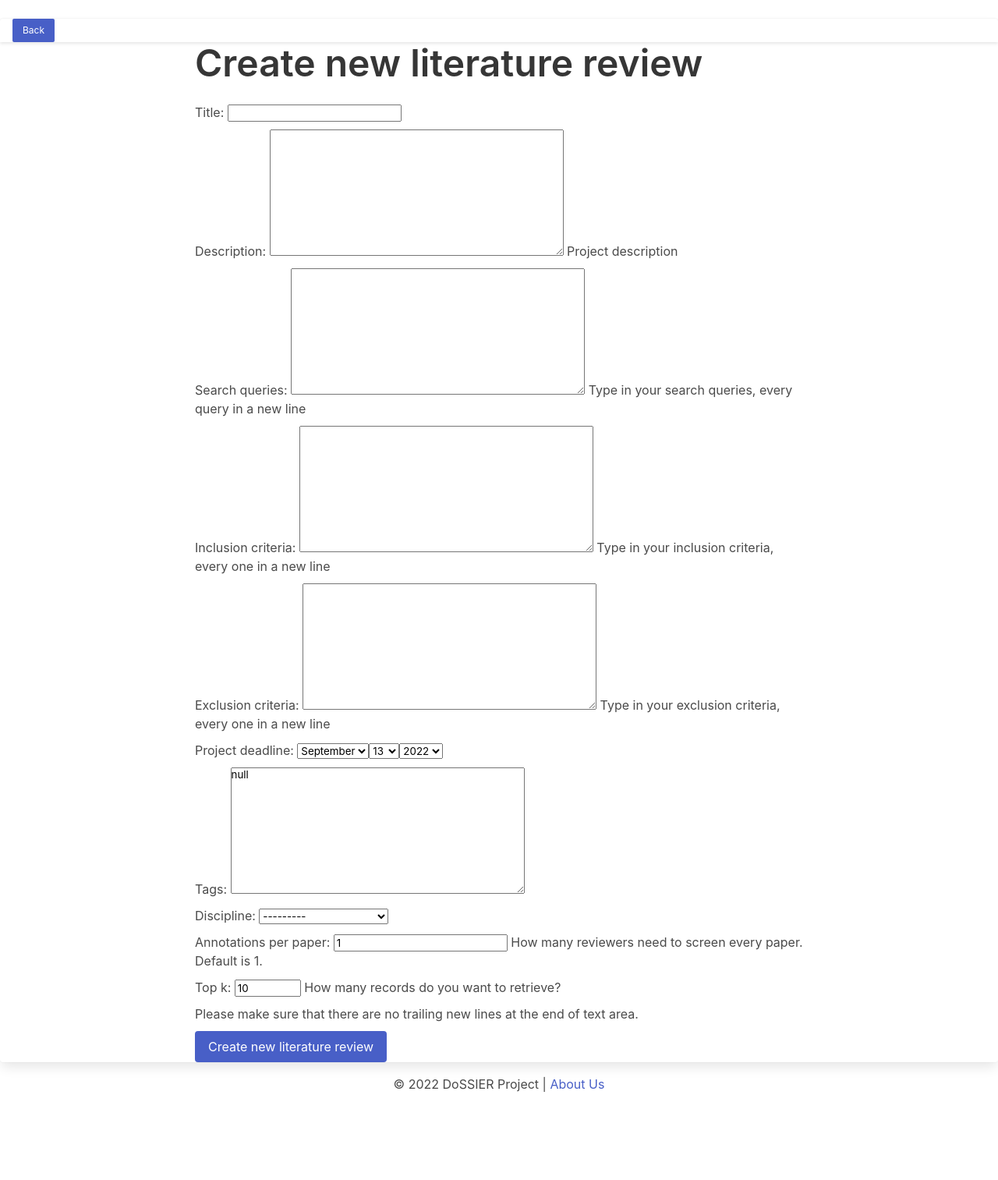
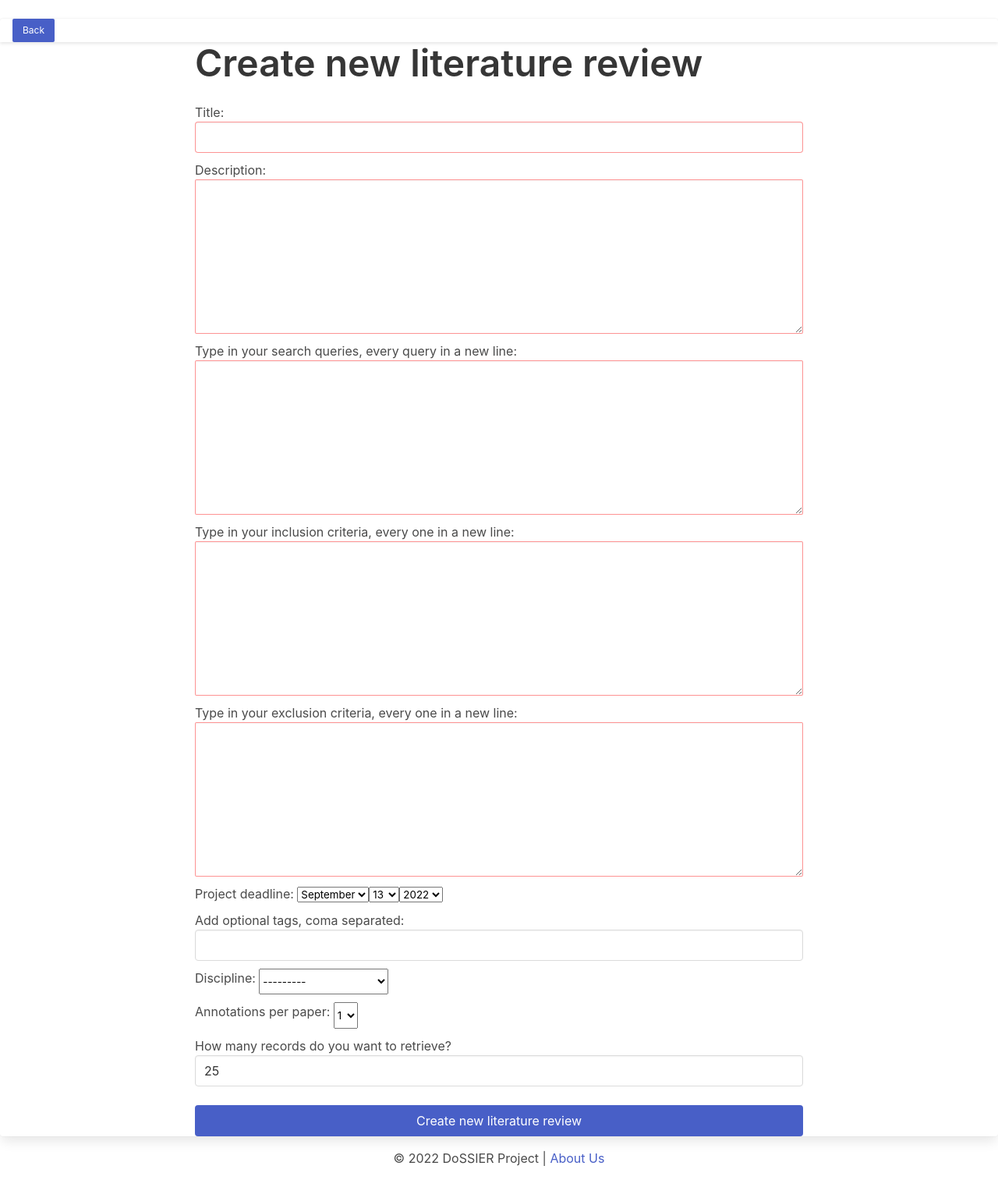
Before and after one commit to ProjectDossier/cruise-screening, a Django app: page /create_review/ in a window 1280 px wide. Shown: the part 60-1573 px from the top of the page at 78% size. Before the commit the page ends 1460 px from the top, so only its background shows below. Run offline with Django 3.2, Linux system fonts and the light colour scheme; the visitor is signed in with stand-in values (Sample User, id 1); data comes from the database, SQL or seed files in the repository; parts of the project's set-up code (start-up, migrations or seed data) failed here and were passed over.

Commit message:
feat(literature review): update review creation page

```diff
--- a/src/cruise_literature/citation_screening/forms.py
+++ b/src/cruise_literature/citation_screening/forms.py
@@ -4,39 +4,97 @@ import datetime
 from django import forms
 
 from .models import LiteratureReview, LiteratureReviewMember
-from django.contrib.postgres.forms import SimpleArrayField
+from django.contrib.postgres.forms import (
+    SimpleArrayField,
+    ValidationError,
+    prefix_validation_error,
+)
 from document_search.search_semantic_scholar import search_semantic_scholar
 from document_search.search_core import search_core
+from users.models import KnowledgeArea
+
+
+class ArrayFieldStripWhitespaces(SimpleArrayField):
+    """Overwrites SimpleArrayField to add a check for values provided in array.
+    All empty rows are removed."""
+
+    def to_python(self, value):
+        if isinstance(value, list):
+            items = value
+        elif value:
+            items = value.split(self.delimiter)
+        else:
+            items = []
+        errors = []
+        values = []
+        for index, item in enumerate(items):
+            if not item.strip():
+                continue
+            try:
+                values.append(self.base_field.to_python(item.strip()))
+            except ValidationError as error:
+                errors.append(
+                    prefix_validation_error(
+                        error,
+                        prefix=self.error_messages["item_invalid"],
+                        code="item_invalid",
+                        params={"nth": index},
+                    )
+                )
+        if errors:
+            raise ValidationError(errors)
+        return values
 
 
 class NewLiteratureReviewForm(forms.ModelForm):
-    title = forms.CharField()
-    search_queries = SimpleArrayField(
+    title = forms.CharField(
+        widget=forms.TextInput(attrs={"class": "input form_required"})
+    )
+    description = forms.CharField(
+        widget=forms.Textarea(attrs={"class": "textarea is-small form_required"})
+    )
+    search_queries = ArrayFieldStripWhitespaces(
         forms.CharField(),
         delimiter="\n",
-        widget=forms.Textarea(),
-        help_text="Type in your search queries, every query in a new line",
+        widget=forms.Textarea(attrs={"class": "textarea is-small form_required"}),
+        label="Type in your search queries, every query in a new line",
     )
-    inclusion_criteria = SimpleArrayField(
+    inclusion_criteria = ArrayFieldStripWhitespaces(
         forms.CharField(),
         delimiter="\n",
-        widget=forms.Textarea(),
-        help_text="Type in your inclusion criteria, every one in a new line",
+        widget=forms.Textarea(attrs={"class": "textarea is-small form_required"}),
+        label="Type in your inclusion criteria, every one in a new line",
     )
-    exclusion_criteria = SimpleArrayField(
+    exclusion_criteria = ArrayFieldStripWhitespaces(
         forms.CharField(),
         delimiter="\n",
-        widget=forms.Textarea(),
-        help_text="Type in your exclusion criteria, every one in a new line",
+        widget=forms.Textarea(attrs={"class": "textarea is-small form_required"}),
+        label="Type in your exclusion criteria, every one in a new line",
+    )
+    project_deadline = forms.DateField(
+        initial=datetime.date.today,
+        widget=forms.SelectDateWidget(years=range(2020, 2030)),
+    )
+    tags = ArrayFieldStripWhitespaces(
+        forms.CharField(),
+        delimiter=",",
+        widget=forms.TextInput(attrs={"class": "input"}),
+        label="Add optional tags, coma separated",
+    )
+    discipline = forms.ModelChoiceField(
+        queryset=KnowledgeArea.objects.all(),
+        widget=forms.Select(attrs={"class": "select"}),
+    )
+    annotations_per_paper = forms.ChoiceField(
+        choices=[(1, 1), (2, 2), (3, 3)], widget=forms.Select(attrs={"class": "select"})
     )
     top_k = forms.IntegerField(
-        initial=10,
+        initial=25,
         max_value=200,
         min_value=10,
-        help_text="How many records do you want to retrieve?",
+        label="How many records do you want to retrieve?",
+        widget=forms.NumberInput(attrs={"class": "input"})
     )
-    project_deadline = forms.DateField(initial=datetime.date.today,
-                                       widget=forms.SelectDateWidget(years=range(2020, 2030)))
 
     class Meta:
         model = LiteratureReview
@@ -64,7 +122,10 @@ class NewLiteratureReviewForm(forms.ModelForm):
         results = {}
         for query in queries:
             # TODO: add more search engines
-            search_engines = {"semantic_scholar": search_semantic_scholar, "CORE": search_core}
+            search_engines = {
+                "semantic_scholar": search_semantic_scholar,
+                "CORE": search_core,
+            }
             for search_engine_name, search_method in search_engines.items():
                 for paper in search_method(query=query, index="", top_k=top_k):
                     paper = asdict(paper)
--- a/src/cruise_literature/static/css/style.css
+++ b/src/cruise_literature/static/css/style.css
@@ -238,3 +238,7 @@ search-results-one-column {
 .align-button-to-right {
   margin-left: auto;
 }
+
+.form_required {
+  border-color: rgba(253, 113, 113, 0.76);
+}
--- a/src/cruise_literature/templates/literature_review/create_literature_review.html
+++ b/src/cruise_literature/templates/literature_review/create_literature_review.html
@@ -12,9 +12,8 @@
             <form method="POST">
                 {% csrf_token %}
                 {{ form.as_p }}
-                <p>Please make sure that there are no trailing new lines at the end of text area.</p>
                 <div>
-                    <button type="submit" class="button is-link">Create new literature review</button>
+                    <button type="submit" class="button is-link mt-5 is-fullwidth">Create new literature review</button>
                 </div>
             </form>
         </div>
```
